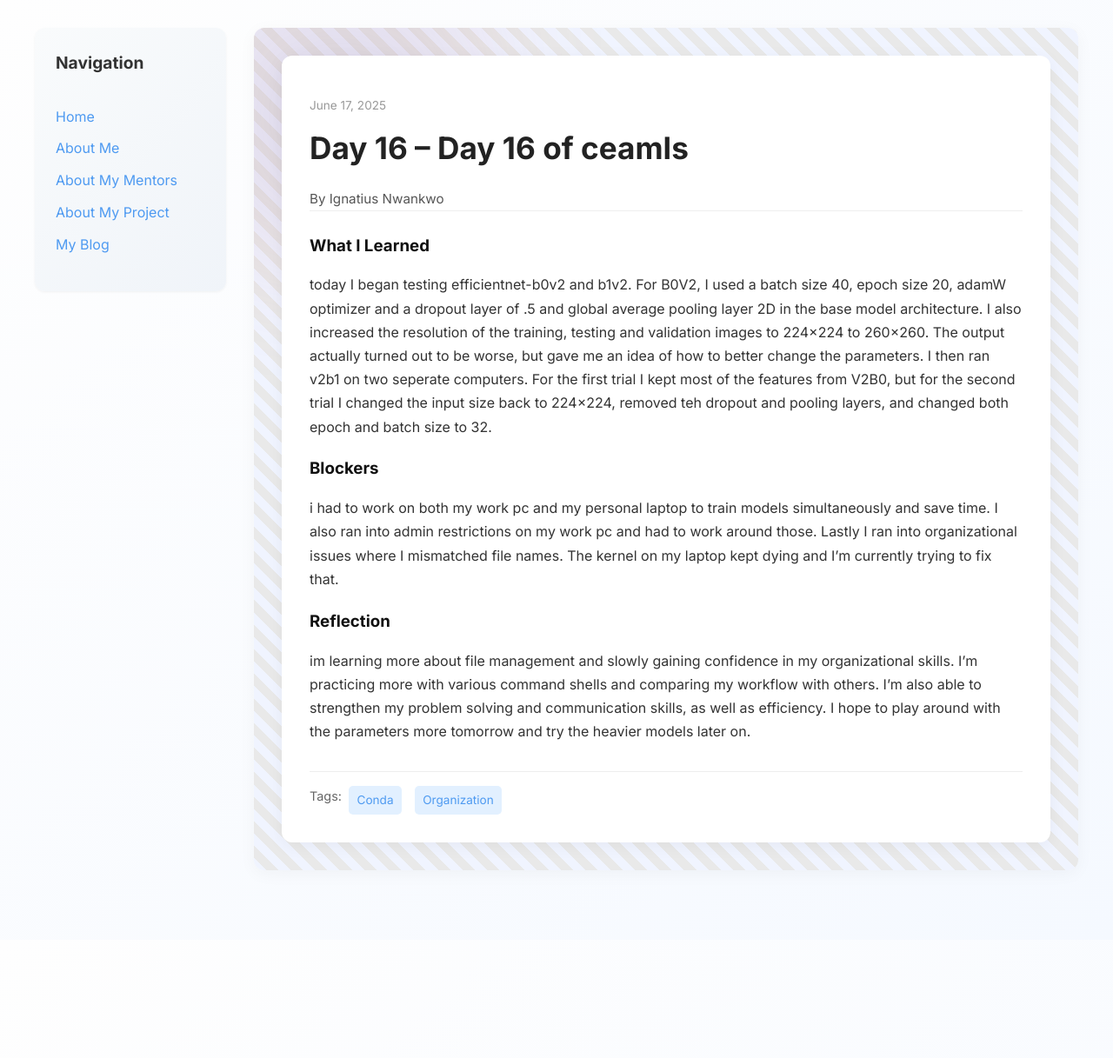
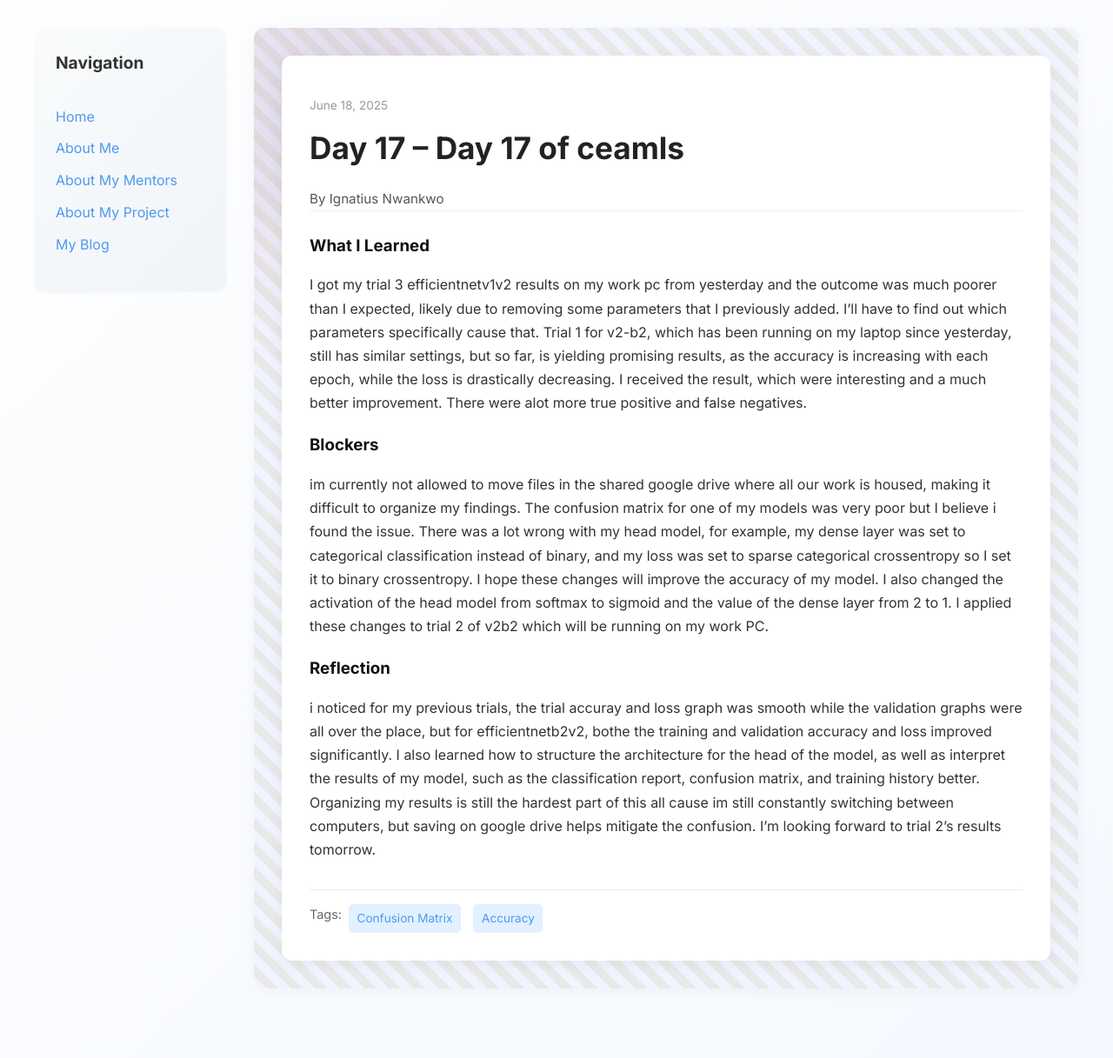
Before and after one commit to toxhi/toxhi.github.io, a Jekyll site: the page built from _posts/2025-06-18-day-17.md, in a window 1280 px wide. Shown: the whole page at 87% size. Built offline with Jekyll 4.4.1, drawn with Linux system fonts in a browser that asks for light colours; before the commit the page ends 1081 px from its top, so only the background shows below that.

Commit message:
Update 2025-06-18-day-17.md

```diff
--- a/_posts/2025-06-18-day-17.md
+++ b/_posts/2025-06-18-day-17.md
@@ -1,20 +1,21 @@
 ---
 layout: post
-title: "Day 16 – Day 16 of ceamls"
-date: 2025-06-17
+title: "Day 17 – Day 17 of ceamls"
+date: 2025-06-18
 author: Ignatius Nwankwo
-permalink: /day16.html
-tags: ["Conda", "Organization"]
+permalink: /day17.html
+tags: ["Confusion Matrix", "Accuracy"]
 
 what_i_learned: |
-  today I began testing efficientnet-b0v2 and b1v2. For B0V2, I used a batch size 40, epoch size 20, adamW optimizer and a dropout layer of .5 and global average pooling layer 2D in the base model architecture. I also increased the resolution of the training, testing and validation images to 224x224 to 260x260. The output actually turned out to be worse, but gave me an idea of how to better change the parameters. I then ran v2b1 on two seperate computers.  For the first trial I kept most of the features from V2B0, but for the second trial I changed the input size back to 224x224, removed teh dropout and pooling layers, and changed both epoch and batch size to 32.
+  I got my trial 3 efficientnetv1v2 results on my work pc from yesterday and the outcome was much poorer than I expected, likely due to removing some parameters that I previously added. I'll have to find out which parameters specifically cause that. Trial 1 for v2-b2, which has been running on my laptop since yesterday, still has similar settings, but so far, is yielding promising results, as the accuracy is increasing with each epoch, while the loss is drastically decreasing. I received the result, which were interesting and a much better improvement. There were alot more true positive and false negatives.
 
 
 blockers: |
-  i had to work on both my work pc and my personal laptop to train models simultaneously and save time. I also ran into admin restrictions on my work pc and had to work around those. Lastly I ran into organizational issues where I mismatched file names. The kernel on my laptop kept dying and I'm currently trying to fix that.
+  im currently not allowed to move files in the shared google drive where all our work is housed, making it difficult to organize my findings. The confusion matrix for one of my models was very poor but I believe i found the issue. There was a lot wrong with my head model, for example, my dense layer was set to categorical classification instead of binary, and my loss was set to sparse categorical crossentropy so I set it to binary crossentropy. I hope these changes will improve the accuracy of my model. I also changed the activation of the head model from softmax to sigmoid and the value of the dense layer from 2 to 1. I applied these changes to trial 2 of v2b2 which will be running on my work PC.
+
 
 reflection: |
-  im learning more about file management and slowly gaining confidence in my organizational skills. I'm practicing more with various command shells and comparing my workflow with others. I'm also able to strengthen my problem solving and communication skills, as well as efficiency. I hope to play around with the parameters more tomorrow and try the heavier models later on.
+  i noticed for my previous trials, the trial accuray and loss graph was smooth while the validation graphs were all over the place, but for efficientnetb2v2, bothe the training and validation accuracy and loss improved significantly. I also learned how to structure the architecture for the head of the model, as well as interpret the results of my model, such as the classification report, confusion matrix, and training history better. Organizing my results is still the hardest part of this all cause im still constantly switching between computers, but saving on google drive helps mitigate the confusion. I'm looking forward to trial 2's results tomorrow.
 
 
 ---
```
